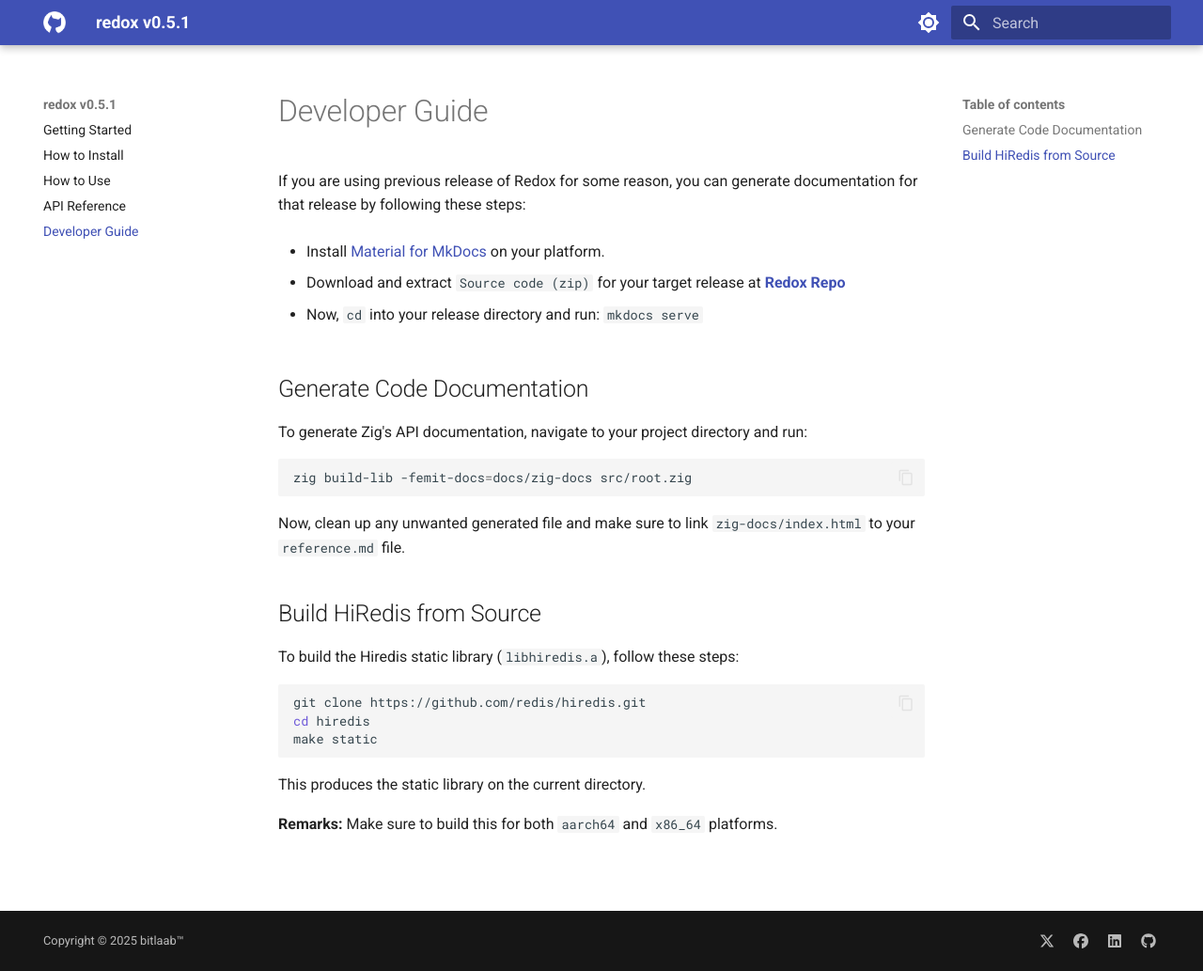
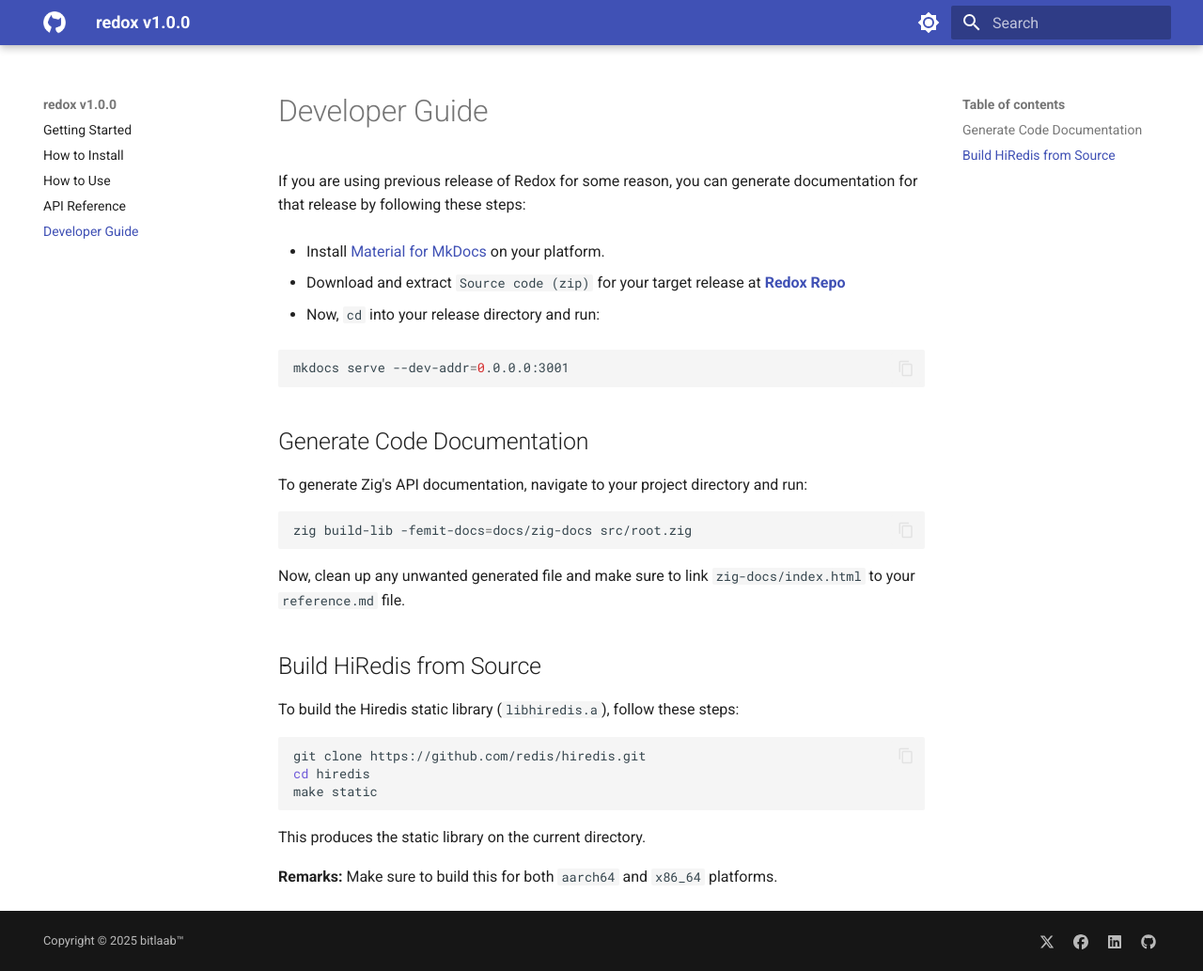
Before and after one commit to bitlaab-blitz/redox, an MkDocs documentation site: the page built from docs/guide.md, in a window 1280 px wide and 1033 px high. Shown: the whole window at 94% size. Built offline with MkDocs 1.6.1 and Material for MkDocs 9.7.7, drawn with Linux system fonts in a browser that asks for light colours.

Commit message:
tagging v1.0.0

````diff
--- a/docs/guide.md
+++ b/docs/guide.md
@@ -6,7 +6,11 @@ If you are using previous release of Redox for some reason, you can generate doc
 
 - Download and extract `Source code (zip)` for your target release at [**Redox Repo**](https://github.com/bitlaab-blitz/redox)
 
-- Now, `cd` into your release directory and run: `mkdocs serve`
+- Now, `cd` into your release directory and run:
+
+```sh
+mkdocs serve --dev-addr=0.0.0.0:3001
+```
 
 ## Generate Code Documentation
 
--- a/mkdocs.yml
+++ b/mkdocs.yml
@@ -1,4 +1,4 @@
-site_name: redox v0.5.1
+site_name: redox v1.0.0
 site_url: http://127.0.0.1
 nav:
   - Getting Started: index.md
````
Also changed, not shown: CHANGELOG.md (+2 -2 lines), 3 other files.
